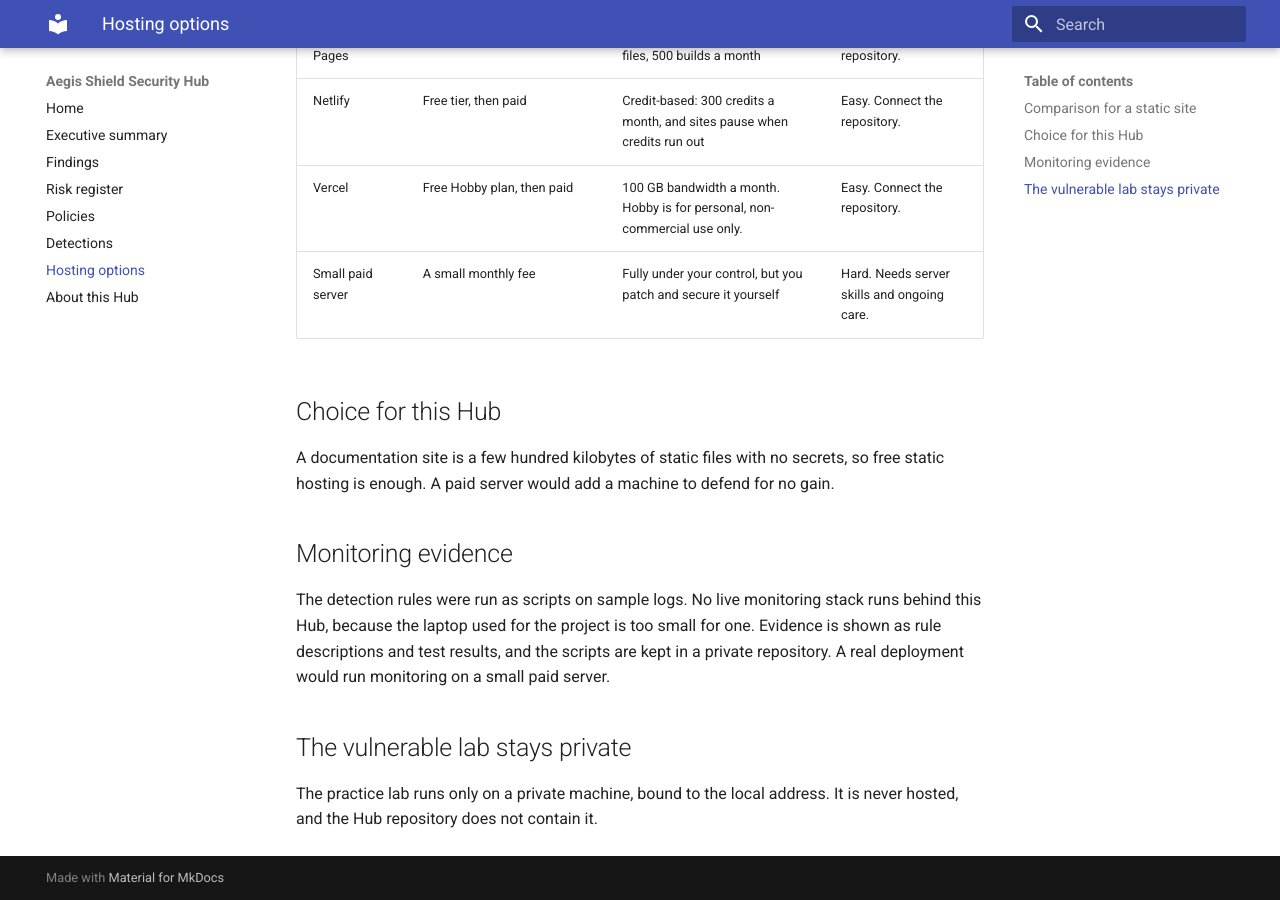
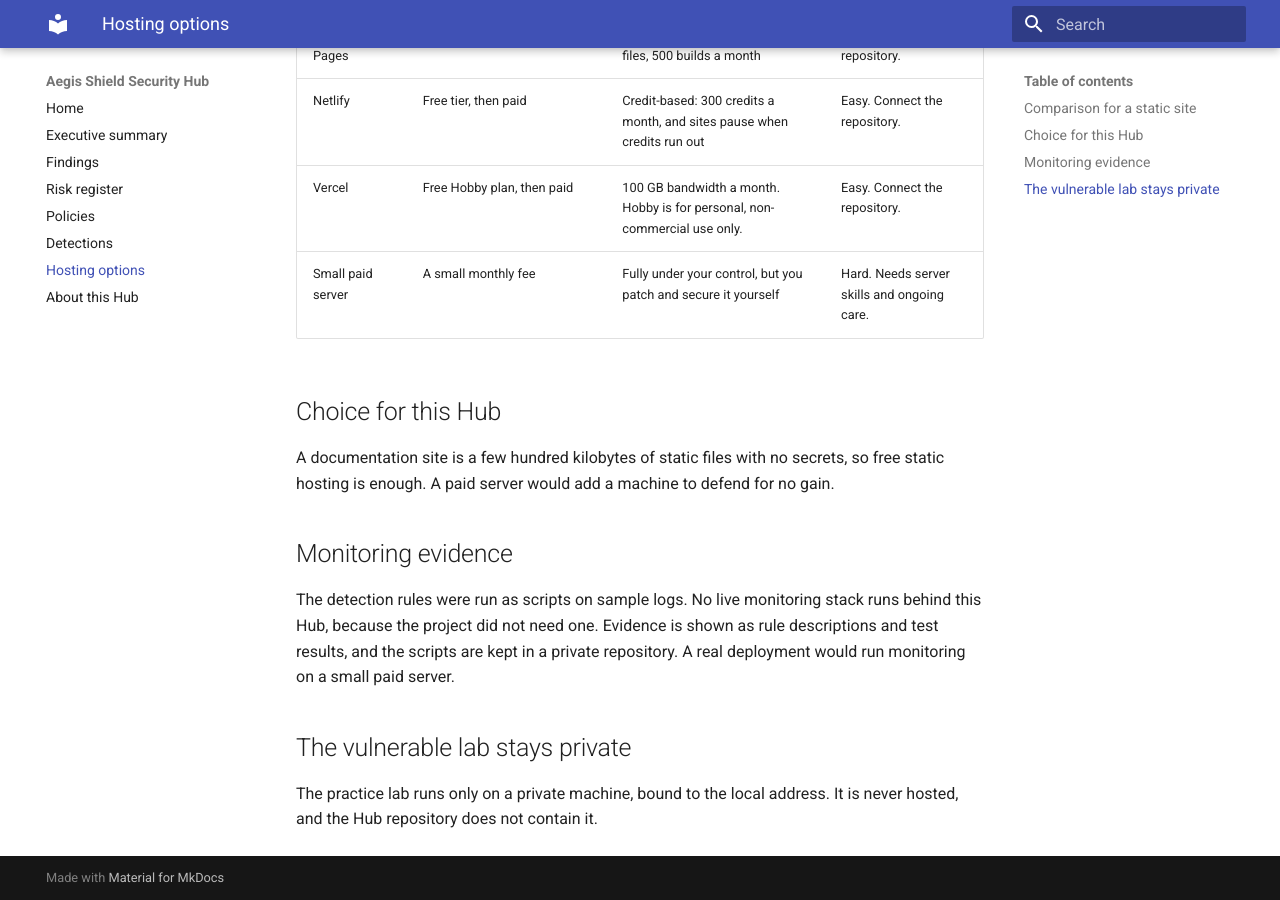
Before and after one commit to febinantony345-ops/aegis-shield-hub, an MkDocs documentation site: the page built from docs/hosting.md, in a window 1280 px wide and 900 px high, scrolled down 545 px. Built offline with MkDocs 1.6.1 and Material for MkDocs 9.7.7, drawn with Linux system fonts in a browser that asks for light colours.

Commit message:
Clarify monitoring evidence wording

```diff
--- a/docs/hosting.md
+++ b/docs/hosting.md
@@ -21,7 +21,7 @@ A documentation site is a few hundred kilobytes of static files with no secrets,
 
 ## Monitoring evidence
 
-The detection rules were run as scripts on sample logs. No live monitoring stack runs behind this Hub, because the laptop used for the project is too small for one. Evidence is shown as rule descriptions and test results, and the scripts are kept in a private repository. A real deployment would run monitoring on a small paid server.
+The detection rules were run as scripts on sample logs. No live monitoring stack runs behind this Hub, because the project did not need one. Evidence is shown as rule descriptions and test results, and the scripts are kept in a private repository. A real deployment would run monitoring on a small paid server.
 
 ## The vulnerable lab stays private
 
```
